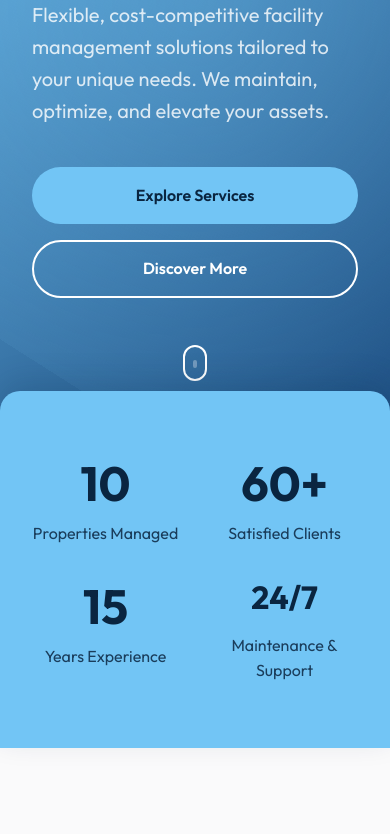
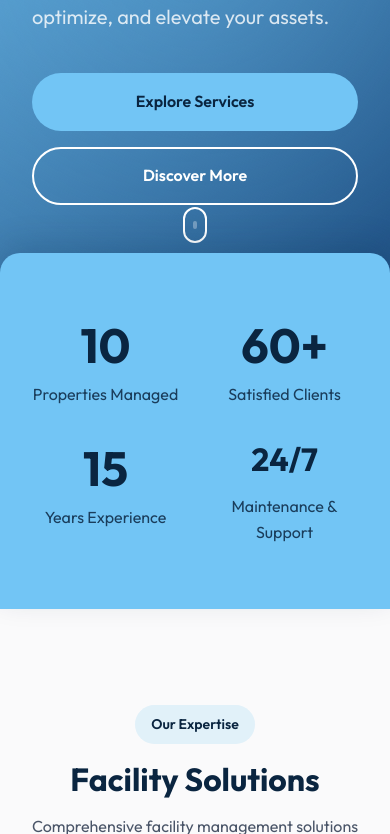
Before and after one commit to branco1-prog/sator-services, a website built with Vite: page index.html in a window 390 px wide. Shown: the part 421-1255 px from the top of the page. Built offline with nearby package versions, Linux system fonts and the light colour scheme.

Commit message:
design: adjust hero section padding on mobile to close the gap under navbar

```diff
--- a/style.css
+++ b/style.css
@@ -766,6 +766,12 @@
     font-size: 1.1rem;
   }
 
+  .hero {
+    min-height: auto;
+    padding-top: 7rem;
+    padding-bottom: 5rem;
+  }
+
   .hero h1 {
     font-size: 2.5rem;
   }
```
